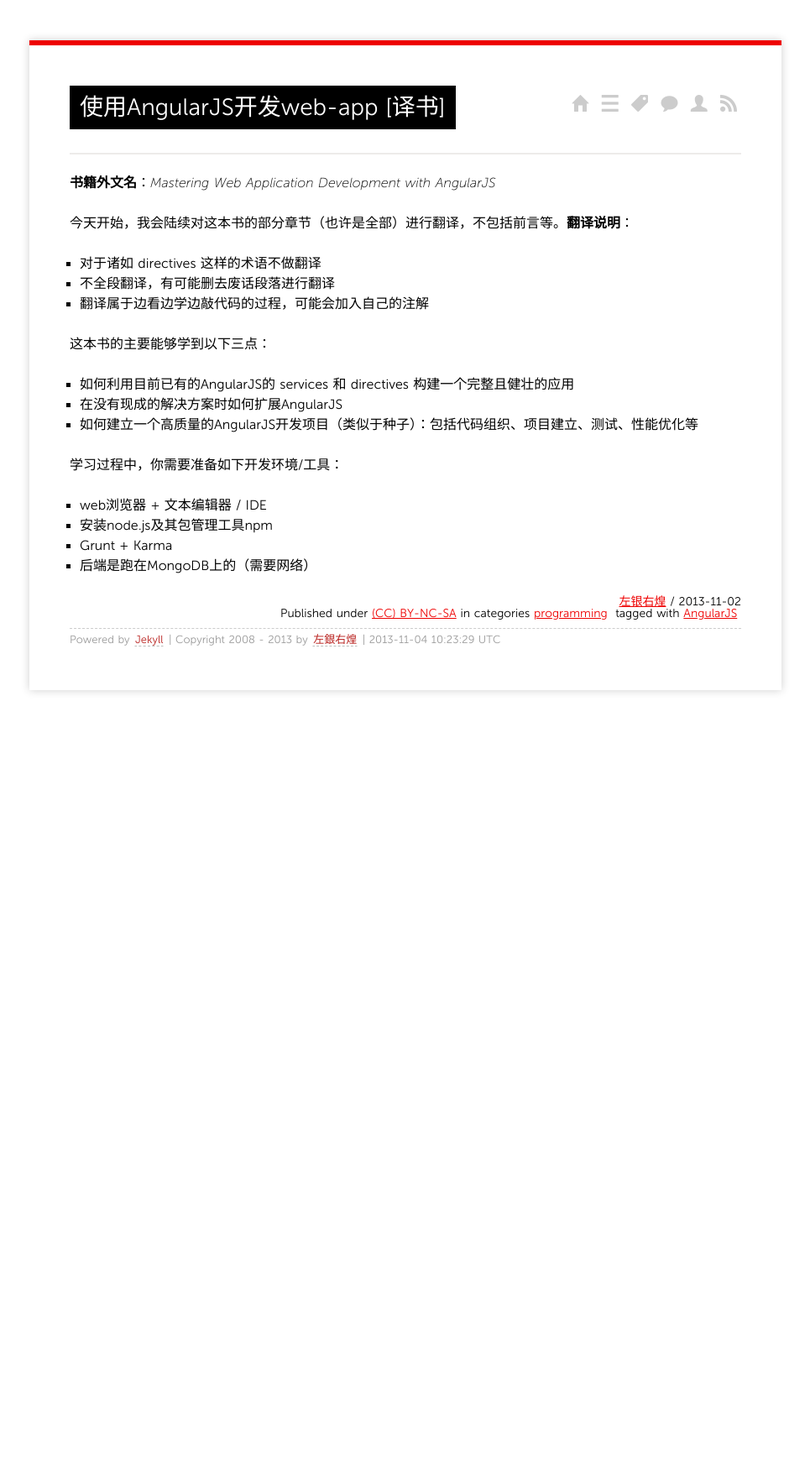
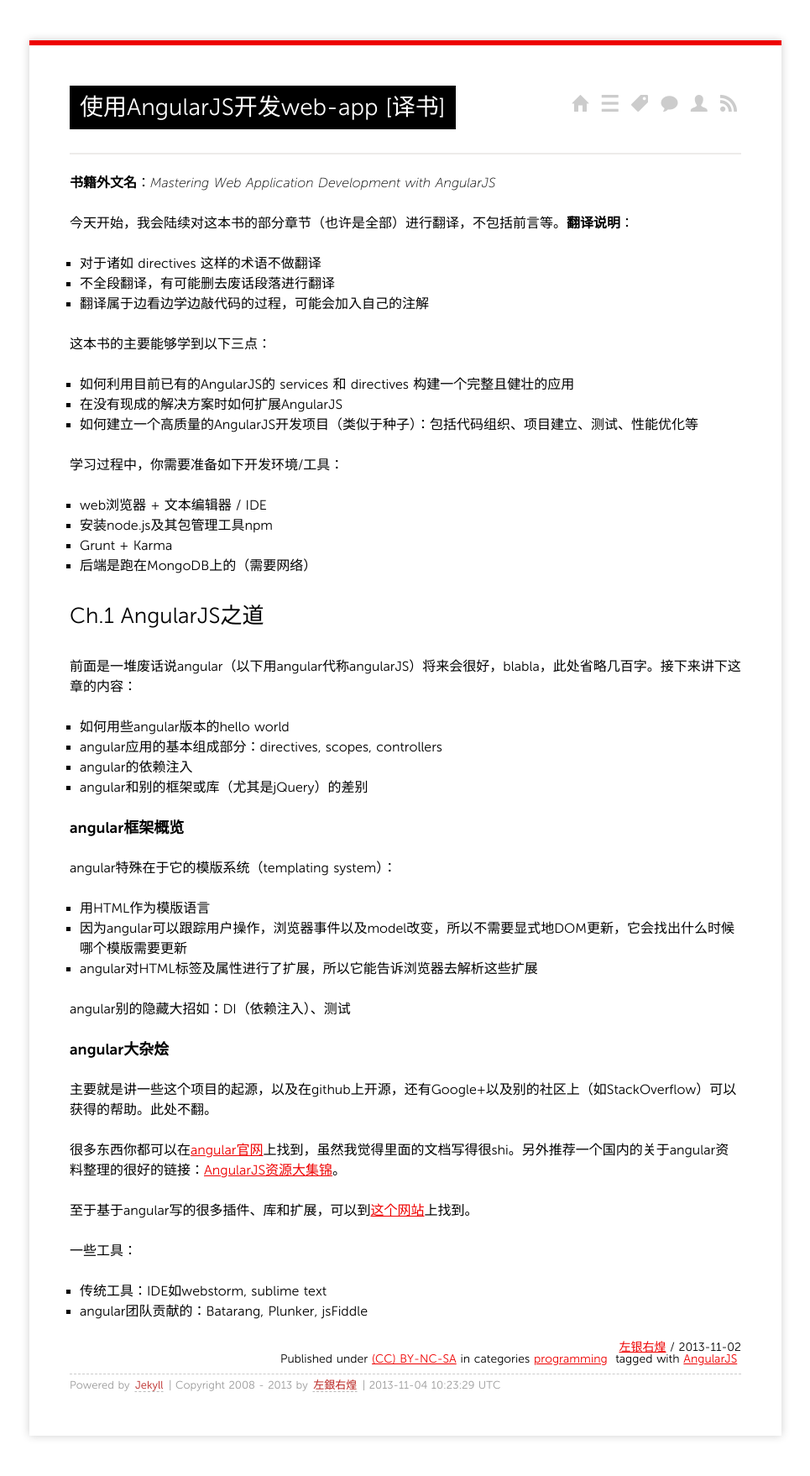
Before and after one commit to grahamle/grahamle.github.com, a Jekyll site: the page built from _posts/2013/2013-11-02-使用AngularJS进行webapp开发.md, in a window 1280 px wide. Shown: the whole page at 84% size, without its empty margins (157-1122 px from the left). Built offline with Jekyll 4.4.1, drawn with Linux system fonts in a browser that asks for light colours; Markdown is read by kramdown in place of the engine named in the settings; comment, search, counter and statistics services are not loaded; before the commit the page ends 900 px from its top, so only the background shows below that.

Commit message:
[翻译]使用AngularJS开发webapp：ch1.0.1

```diff
--- a/_posts/2013/2013-11-02-使用AngularJS进行webapp开发.md
+++ b/_posts/2013/2013-11-02-使用AngularJS进行webapp开发.md
@@ -27,3 +27,33 @@ tag:
 - 安装node.js及其包管理工具npm
 - Grunt + Karma
 - 后端是跑在MongoDB上的（需要网络）
+
+## Ch.1 AngularJS之道
+
+前面是一堆废话说angular（以下用angular代称angularJS）将来会很好，blabla，此处省略几百字。接下来讲下这章的内容：
+
+- 如何用些angular版本的hello world
+- angular应用的基本组成部分：directives, scopes, controllers
+- angular的依赖注入
+- angular和别的框架或库（尤其是jQuery）的差别
+
+### **angular框架概览**
+angular特殊在于它的模版系统（templating system）：
+
+- 用HTML作为模版语言
+- 因为angular可以跟踪用户操作，浏览器事件以及model改变，所以不需要显式地DOM更新，它会找出什么时候哪个模版需要更新
+- angular对HTML标签及属性进行了扩展，所以它能告诉浏览器去解析这些扩展
+
+angular别的隐藏大招如：DI（依赖注入）、测试
+
+### **angular大杂烩**
+主要就是讲一些这个项目的起源，以及在github上开源，还有Google+以及别的社区上（如StackOverflow）可以获得的帮助。此处不翻。
+
+很多东西你都可以在[angular官网](http://www.angularjs.org)上找到，虽然我觉得里面的文档写得很shi。另外推荐一个国内的关于angular资料整理的很好的链接：[AngularJS资源大集锦](http://www.csdn.net/article/2013-10-31/2817356-Resources-to-Get-You-Up-to-Speed-in-AngularJS)。
+
+至于基于angular写的很多插件、库和扩展，可以到[这个网站](http://ngmoudles.org)上找到。
+
+一些工具：
+
+- 传统工具：IDE如webstorm, sublime text
+- angular团队贡献的：Batarang, Plunker, jsFiddle
```
